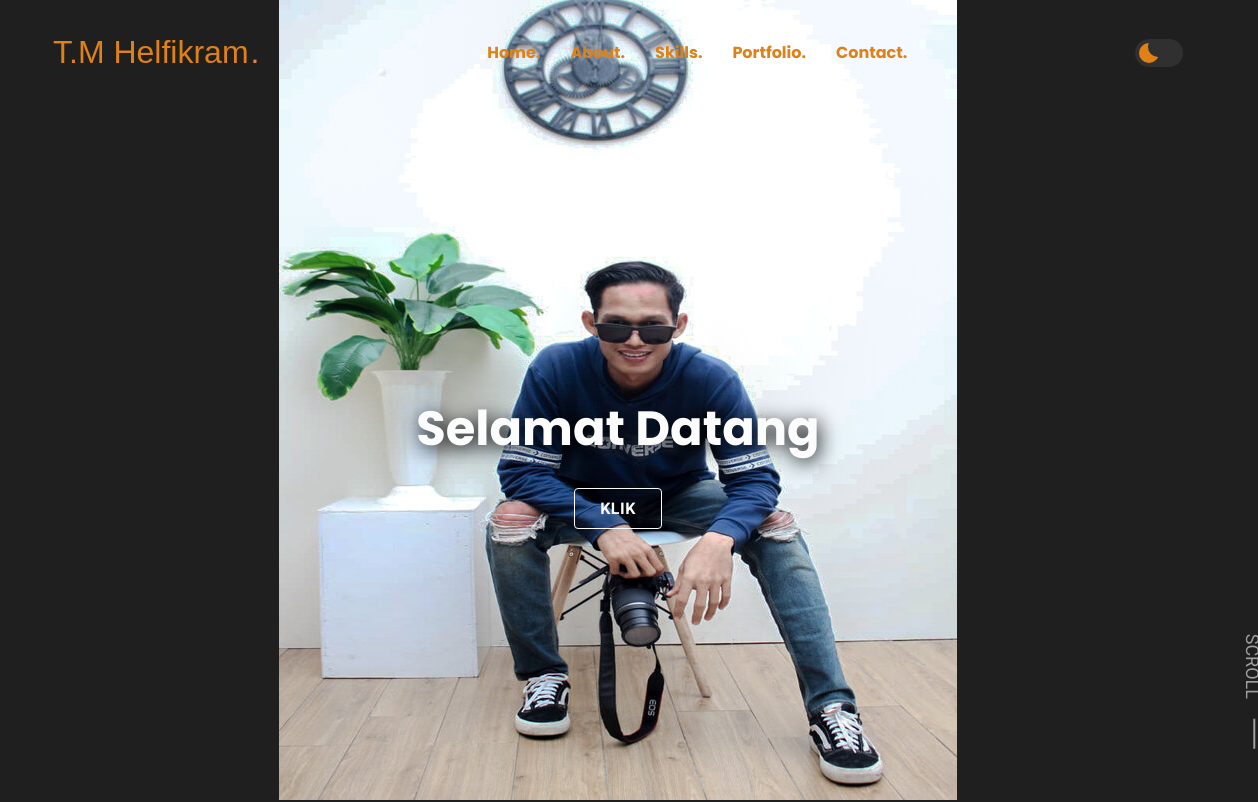
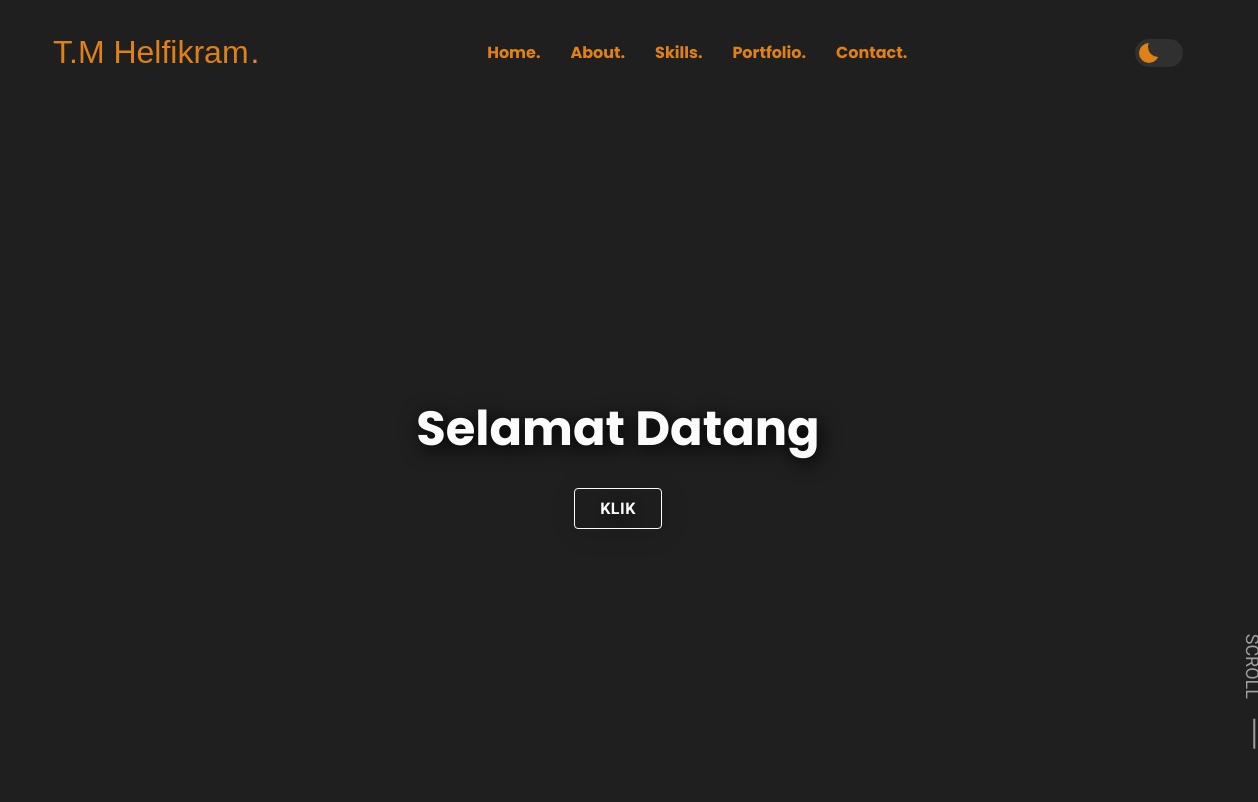
Before and after one commit to FIKRAMq/tmhelfikram, a plain HTML site: page index.html in a window 1280 px wide. Shown: the top 802 px of the page, 22-1280 px from the left. Drawn offline with nearby package versions, Linux system fonts and the light colour scheme; a web font is replaced by a local one.

Commit message:
Update index.html
update index html

```diff
--- a/index.html
+++ b/index.html
@@ -97,12 +97,6 @@
 
         <figure class="hero-banner">
 
-          <picture>
-            <source srcset="./assets/images/foto.jpg" media="(min-width: 678px)">
-            <source srcset="./assets/images/foto.jpg" media="(min-height: 800px)">
-            <img src="./assets/images/foto.jpg" alt="A man in a blue shirt with a happy expression"
-              class="w-19">
-          </picture>
 
         </figure>
 
```
